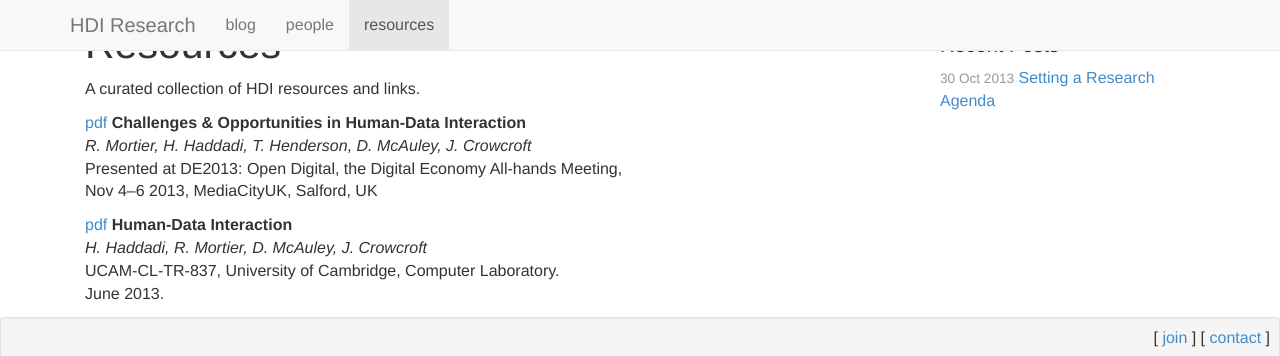
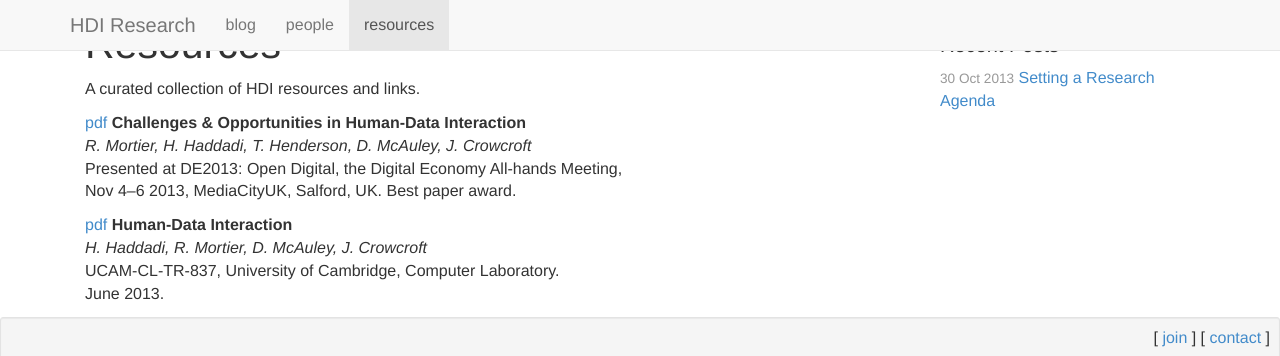
Before and after one commit to hdiresearch/hdiresearch.github.io, a Jekyll site: the page built from resources.md, in a window 1280 px wide, cut to the strip 0-356 px from the top of the page. Built offline with Jekyll 4.4.1, drawn with Linux system fonts in a browser that asks for light colours; nearby versions of some CDN libraries; some web fonts are replaced.

Commit message:
[resources] fix link to updated copy

```diff
--- a/resources.md
+++ b/resources.md
@@ -10,11 +10,11 @@ description: Collected HDI Resources
 
 A curated collection of HDI resources and links.
 
-[pdf](http://de2013.org/wp-content/uploads/2013/09/de2013_submission_15.pdf)
+[pdf](http://www.cs.nott.ac.uk/~rmm/papers/pdf/de13-hdi.pdf)
 __Challenges & Opportunities in Human-Data Interaction__<br />
 _R. Mortier, H. Haddadi, T. Henderson, D. McAuley, J. Crowcroft_<br />
 Presented at DE2013: Open Digital, the Digital Economy All-hands Meeting, <br/>
-Nov 4--6 2013, MediaCityUK, Salford, UK
+Nov 4--6 2013, MediaCityUK, Salford, UK. Best paper award.
 
 [pdf](http://www.cl.cam.ac.uk/techreports/UCAM-CL-TR-837.pdf)
 __Human-Data Interaction__<br />
```
